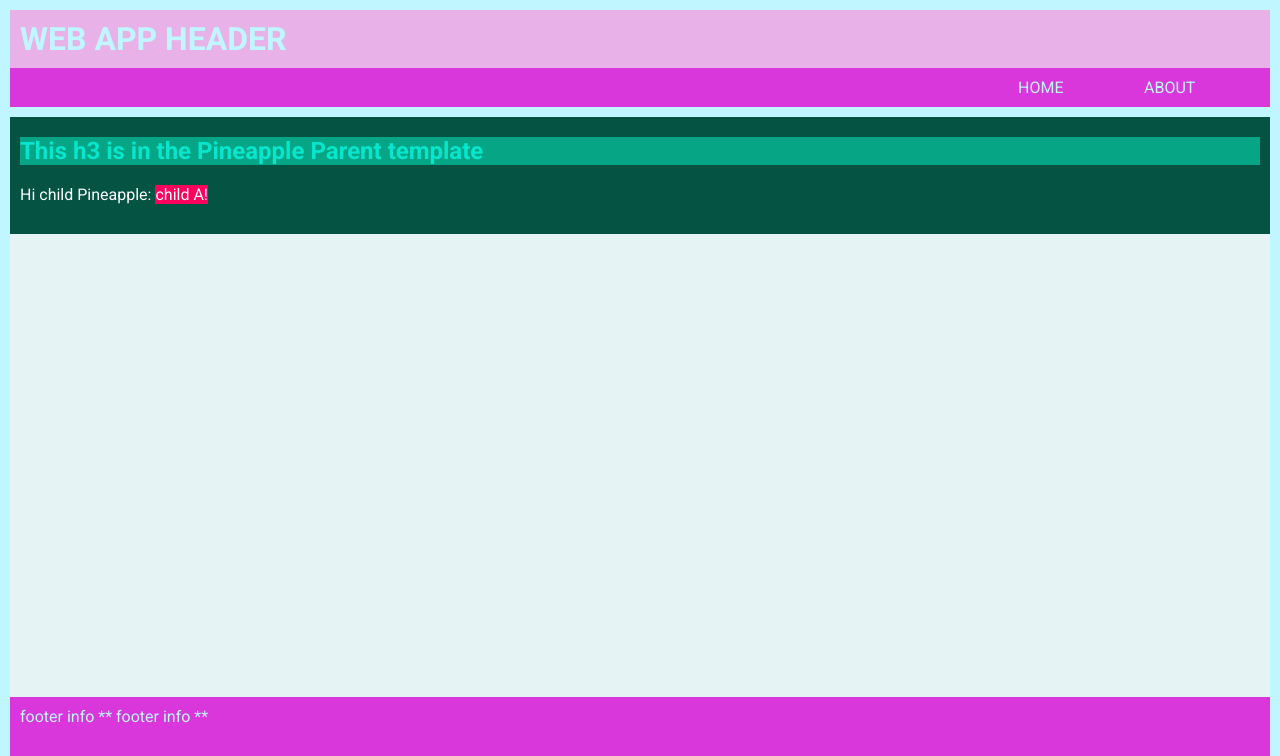
After one commit to xp30n/CART351, a Flask app: page /pineappleA in a window 1280 px wide. The commit adds this page. Shown: the top 756 px of the page. Run offline with Flask 3, Linux system fonts and the light colour scheme.

Commit message:
finished first part of lesson

```diff
--- a/LECTURES/WEEK5/main.py
+++ b/LECTURES/WEEK5/main.py
@@ -1,10 +1,35 @@
-from flask import Flask,render_template
+from flask import Flask, render_template
 app = Flask(__name__)
-@app.route('/')
 
+@app.route("/pineappleParent")
+def pineParent():
+    return render_template('pineappleParent.html')
+
+@app.route("/pineappleA")
+def pineAppleA():
+
+    return render_template("pineappleChild.html",
+                           dataPassedA = "child A!" )
+
+@app.route("/pineappleB")
+def pineAppleB():
+
+    return render_template("pineappleChild_B.html",
+                           passedImg = "pineapple_2.jpg")
+
+@app.route("/")
 def index():
-    return render_template("index.html")
+
+    return render_template("index.html",
+                           user={"username":"sabine"},
+                           passedDictionary={
+                                            "fav_color":"fuscia",
+                                             "fav_veg":"cauliflower",
+                                             "fav_fruit":"kiwi",
+                                             "fav_animal":"toucan"
+                                             },
+                            imgPath = "../static/images/pineapple_2.jpg"
+
+                        )
 
 app.run(debug=True)
-
-# boobies
--- a/LECTURES/WEEK5/static/css/base.css
+++ b/LECTURES/WEEK5/static/css/base.css
@@ -77,3 +77,34 @@
   padding: 10px;
   color: rgb(191, 246, 255);
 }
+
+/**** new ***/
+.pineAppleParent {
+  padding-top: 10px;
+  background-color: rgb(4, 83, 67);
+  padding-bottom: 10px;
+}
+.pineAppleParent h3 {
+  font-size: 24px;
+  color: rgb(5, 230, 204);
+  margin-left: 10px;
+  margin-right: 10px;
+  margin-top: 10px;
+  background-color: rgb(6, 165, 133);
+}
+.pineAppleParent p {
+  color: white;
+  margin-top: 20px;
+  margin-left: 10px;
+  margin-right: 10px;
+  margin-bottom: 20px;
+}
+
+.pineAppleParent img {
+  margin-left: 10px;
+  width: 50%;
+}
+
+.highlight {
+  background: rgb(255, 0, 93);
+}
--- a/LECTURES/WEEK5/templates/base.html
+++ b/LECTURES/WEEK5/templates/base.html
@@ -15,12 +15,14 @@
       <h2>WEB APP HEADER</h2>
       <nav>
         <ul>
-          <li><a href="/index">Home </a></li>
-          <li><a href="/about">About</a></li>
+          <li><a href="{{url_for('index')}}">Home </a></li>
+          <li><a href="{{url_for('pineAppleA')}}">About</a></li>
         </ul>
       </nav>
     </header>
-    <main>{% block content %}{% endblock %}</main> <!-- This is Jinja syntax. This is basically saying that it's a placeholder for a block called content -->
-    <footer>footer info ** footer info **</footer> <!-- ame thing for this line -->
+    <main>{% block content %}{% endblock %}</main>
+    <!-- This is Jinja syntax. This is basically saying that it's a placeholder for a block called content -->
+    <footer>footer info ** footer info **</footer>
+    <!-- ame thing for this line -->
   </body>
 </html>
--- /dev/null
+++ b/LECTURES/WEEK5/templates/pineappleChild.html
@@ -0,0 +1,5 @@
+{% extends "pineappleParent.html" %} {% block pine %}
+<p>
+  Hi child Pineapple: <span class="highlight">{{dataPassedA}}</span> {% endblock
+  %}
+</p>
--- /dev/null
+++ b/LECTURES/WEEK5/templates/pineappleChild_B.html
@@ -0,0 +1,5 @@
+{% extends "pineappleParent.html" %} {% block pine %}
+<p>PineApple child B!</p>
+<!-- <img src="{{passedImg}}" /> -->
+<img src = "{{url_for('static' , filename ='images/'+passedImg)}}"/>
+{% endblock %}
--- /dev/null
+++ b/LECTURES/WEEK5/templates/pineappleParent.html
@@ -0,0 +1,6 @@
+{% extends "base.html" %} {% block content %}
+<section class="pineAppleParent">
+  <h3>This h3 is in the Pineapple Parent template</h3>
+  {% block pine %}{% endblock %}
+</section>
+{% endblock %}
```
Also changed, not shown: LECTURES/WEEK5/index.html (deleted, +0 -10 lines), LECTURES/WEEK5/templates/index.html (added, +23 -0 lines), LECTURES/WEEK5/static/images/Lemon.jpg (added), LECTURES/WEEK5/static/images/pineapple.jpeg (added), LECTURES/WEEK5/static/images/pineapple_2.jpg (added). Lines whose indentation alone changed are shown as unchanged.
